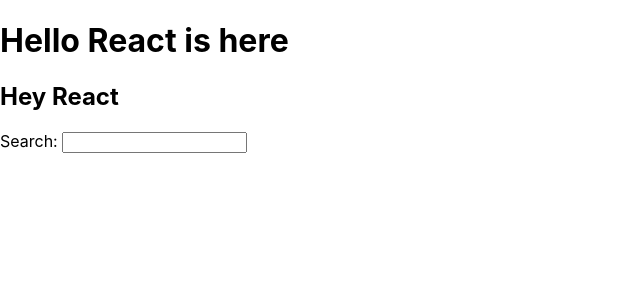
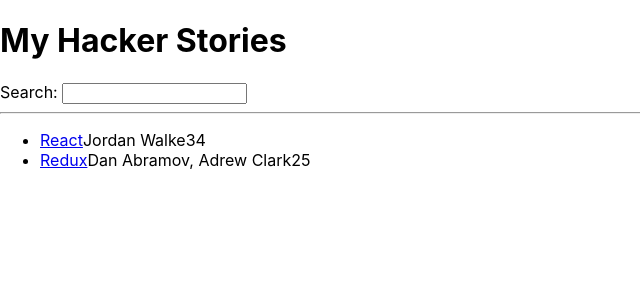
Before and after one commit to mnca16/road-to-react-book, a React (Create React App) app: page / in a window 1280 px wide. Shown: the top 300 px of the page, without its empty margins (0-640 px from the left). Built offline with nearby package versions, Linux system fonts and the light colour scheme.

Commit message:
added folder

```diff
--- a/src/App.js
+++ b/src/App.js
@@ -1,23 +1,48 @@
 import * as React from 'react';
 
-function getTittle (title) {
-  return title;
-}
 
-const location = 'is here';
 
-const welcome = {
-  greeting: 'Hey',
-  title: 'React',
-};
+const list = [
+  {
+    title: 'React',
+    url: 'https://react.js.org/',
+    author: 'Jordan Walke',
+    num_comments: 3,
+    points: 4,
+    objectID: 0,
+  },{
+    title: 'Redux',
+    url: 'https://redux.js.org/',
+    author: 'Dan Abramov, Adrew Clark',
+    num_comments: 2,
+    points: 5,
+    objectID: 1,
+  },
+];
 
 function App() {
   return (
     <div>
-      <h1>Hello {getTittle('React')} {location}</h1>
-      <h2>{welcome.greeting} {welcome.title}</h2>
+      <h1>My Hacker Stories</h1>
+
       <label htmlFor="search">Search: </label>
       <input id="search" type="text"/>
+      <hr />
+      {/* {render the list} */}
+      <ul>
+        {list.map(function (item) {
+          return (
+          <li key={item.objectID} >
+            <span>
+              <a href='{item.url}'>{item.title}</a>
+            </span>
+            <span>{item.author}</span>
+            <span>{item.num_comments}</span>
+            <span>{item.points}</span>
+            </li>
+          );
+        })}
+      </ul>
     </div>
     );
 }
```
